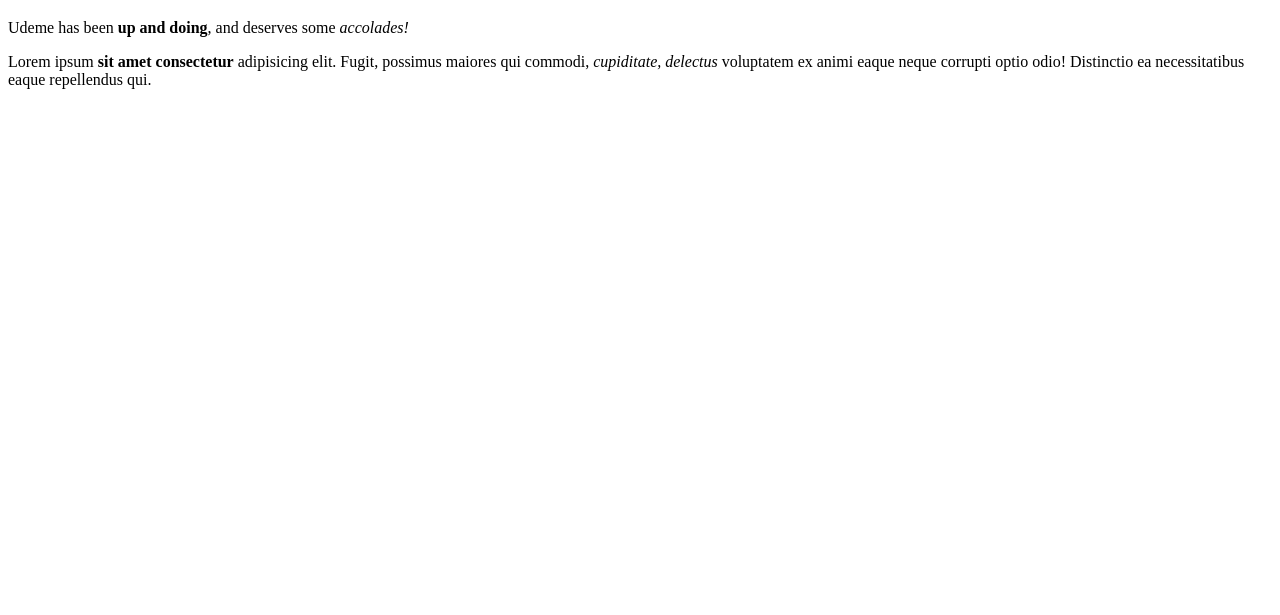
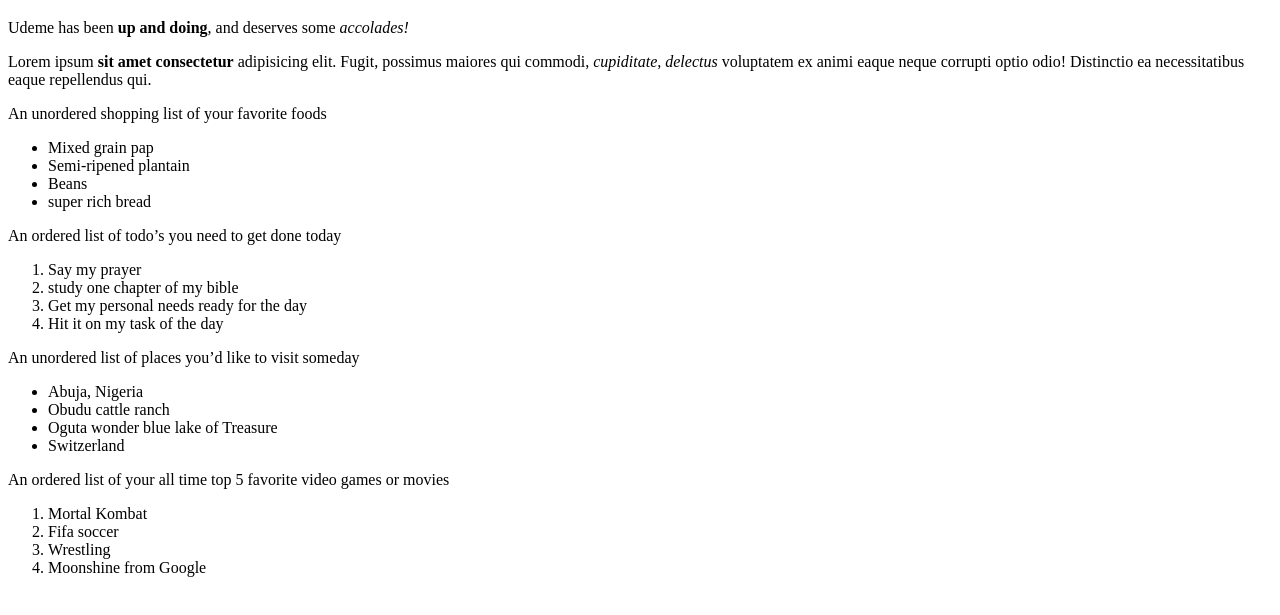
Before and after one commit to chukwuebuka-dev/git_test, a plain HTML site: page index.html in a window 1280 px wide. Shown: the part 61-676 px from the top of the page. Drawn offline with Linux system fonts and the light colour scheme.

Commit message:
My list for each category is still loading o !

```diff
--- a/index.html
+++ b/index.html
@@ -12,5 +12,41 @@
     <p>
     Lorem ipsum <strong> sit amet consectetur</strong> adipisicing elit. Fugit, possimus maiores qui commodi, <em>cupiditate, delectus </em>voluptatem ex animi eaque neque corrupti optio odio! Distinctio ea necessitatibus eaque repellendus qui.
     </p>
+
+    <p>An unordered shopping list of your favorite foods
+        <ul>
+            <li>Mixed grain pap </li>
+            <li>Semi-ripened plantain</li>
+            <li>Beans</li>
+            <li>super rich bread</li>
+        </ul>
+    </p>
+
+    <p>An ordered list of todo’s you need to get done today
+    </p>
+    <ol>
+        <li>Say my prayer</li>
+        <li>study one chapter of my bible</li>
+        <li>Get my personal needs ready for the day</li>
+        <li>Hit it on my task of the day</li>
+
+    </ol>
+
+    <p>An unordered list of places you’d like to visit someday</p>
+    <ul>
+        <li>Abuja, Nigeria</li>
+        <li>Obudu cattle ranch </li>
+        <li>Oguta wonder blue lake of Treasure</li>
+        <li>Switzerland</li>
+    </ul>
+
+    <p>An ordered list of your all time top 5 favorite video games or movies</p>
+    <ol>
+        <li>Mortal Kombat</li>
+        <li>Fifa soccer</li>
+        <li>Wrestling</li>
+        <li>Moonshine from Google</li>
+    </ol>
+
 </body>
 </html>
```
